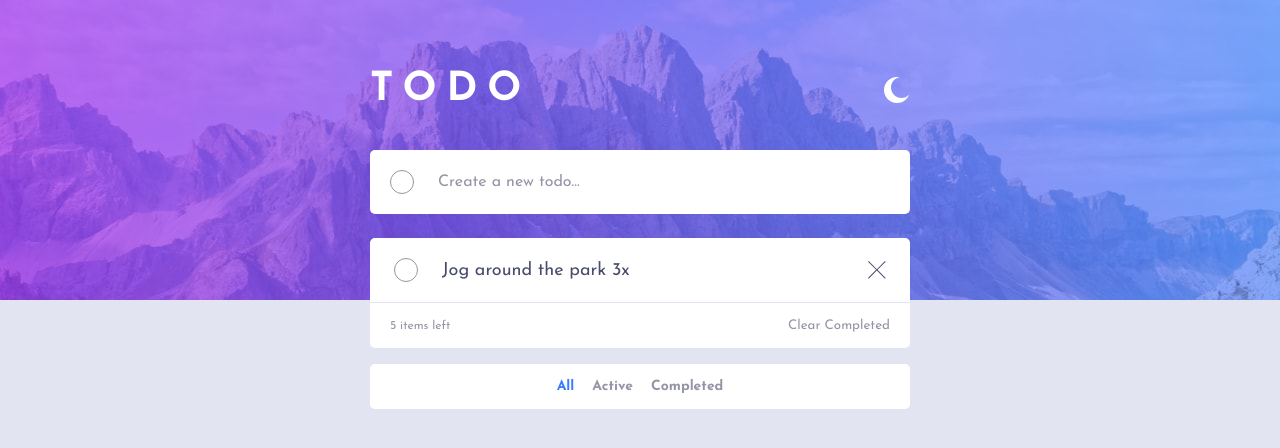
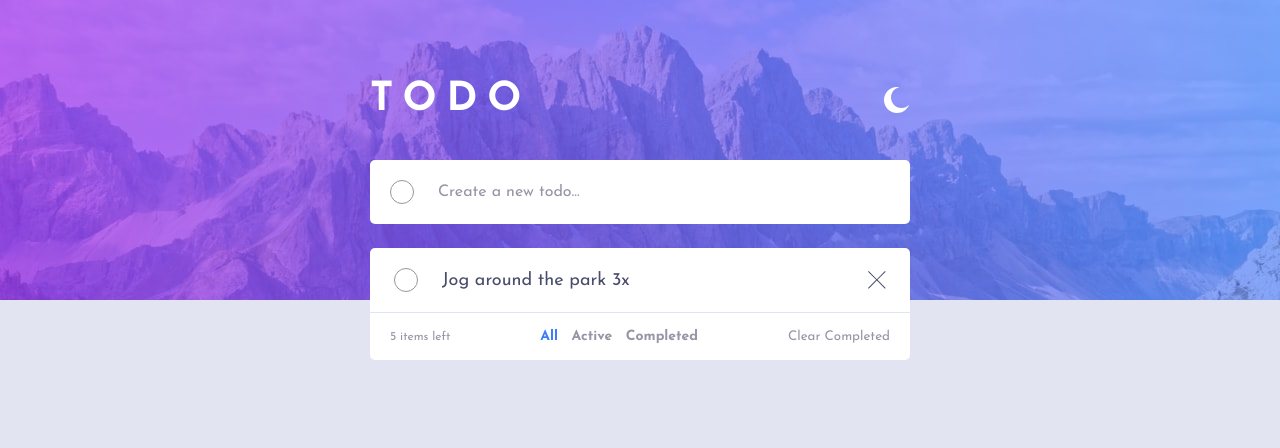
Before and after one commit to ashish-d2/react-todo-app, a React (Create React App) app: page / in a window 1280 px wide. Shown: the top 448 px of the page. Built offline with nearby package versions, Linux system fonts and the light colour scheme.

Commit message:
style(TodoListStatus, TodoListController, Header): Made Compnent Responsive - Rendered TodoListController on TodoListStatus Component while on desktop view and hide when on moble view. - Added some margin top (5em, 80px) to Header Component.

```diff
--- a/src/components/Header/Header.module.scss
+++ b/src/components/Header/Header.module.scss
@@ -26,7 +26,7 @@
 
   // Media Query
   @media (min-width: 768px) {
-    margin-top: 4.375em;
+    margin-top: 5em;
     @include helper.padding-left-right(0);
     // Resizing font-size
 
--- a/src/components/Todo/Todo.tsx
+++ b/src/components/Todo/Todo.tsx
@@ -1,3 +1,5 @@
+import { useState, useEffect } from "react";
+
 import styles from "./Todo.module.scss";
 
 import TodoForm from "./TodoForm/TodoForm";
@@ -5,11 +7,26 @@ import TodoList from "./TodoList/TodoList";
 import TodoListController from "./TodoListController/TodoListController";
 
 const Todo = function () {
+  const [screenSize, setScreenSize] = useState<number>(window.innerWidth);
+
+  useEffect(() => {
+    const handleResize = function () {
+      setScreenSize(window.innerWidth);
+    };
+
+    window.addEventListener("resize", handleResize);
+
+    return () => {
+      window.removeEventListener("resize", handleResize);
+    };
+  }, []);
+
   return (
     <div className={styles.todo}>
       <TodoForm />
       <TodoList />
-      <TodoListController />
+
+      {screenSize < 768 ? <TodoListController /> : ""}
     </div>
   );
 };
--- a/src/components/Todo/TodoList/TodoListStatus/TodoListStatus.tsx
+++ b/src/components/Todo/TodoList/TodoListStatus/TodoListStatus.tsx
@@ -1,9 +1,30 @@
+import { useState, useEffect } from "react";
+
 import styles from "./TodoListStatus.module.scss";
 
+import TodoListController from "../../TodoListController/TodoListController";
+
 const TodoListStatus = function () {
+  const [currScreenSize, setCurrScreenSize] = useState<number>(
+    window.innerWidth
+  );
+
+  useEffect(() => {
+    const handleResize = function () {
+      setCurrScreenSize(window.innerWidth);
+    };
+
+    window.addEventListener("resize", handleResize);
+
+    return () => {
+      window.removeEventListener("resize", handleResize);
+    };
+  }, []);
+
   return (
     <div className={styles.todoListStatus}>
       <p>5 items left</p>
+      {currScreenSize >= 768 ? <TodoListController /> : ""}
       <button>Clear Completed</button>
     </div>
   );
--- a/src/components/Todo/TodoListController/TodoListController.module.scss
+++ b/src/components/Todo/TodoListController/TodoListController.module.scss
@@ -22,4 +22,11 @@
   .active {
     color: c.$active;
   }
+
+  // media query
+  @media (min-width: 768px) {
+    // removing padding and margin (when min-width is 768px the component is rendered inside TodoList controller so removing padding otherwise component style breaks.
+    padding: 0 80px;
+    margin-top: 0;
+  }
 }
```
